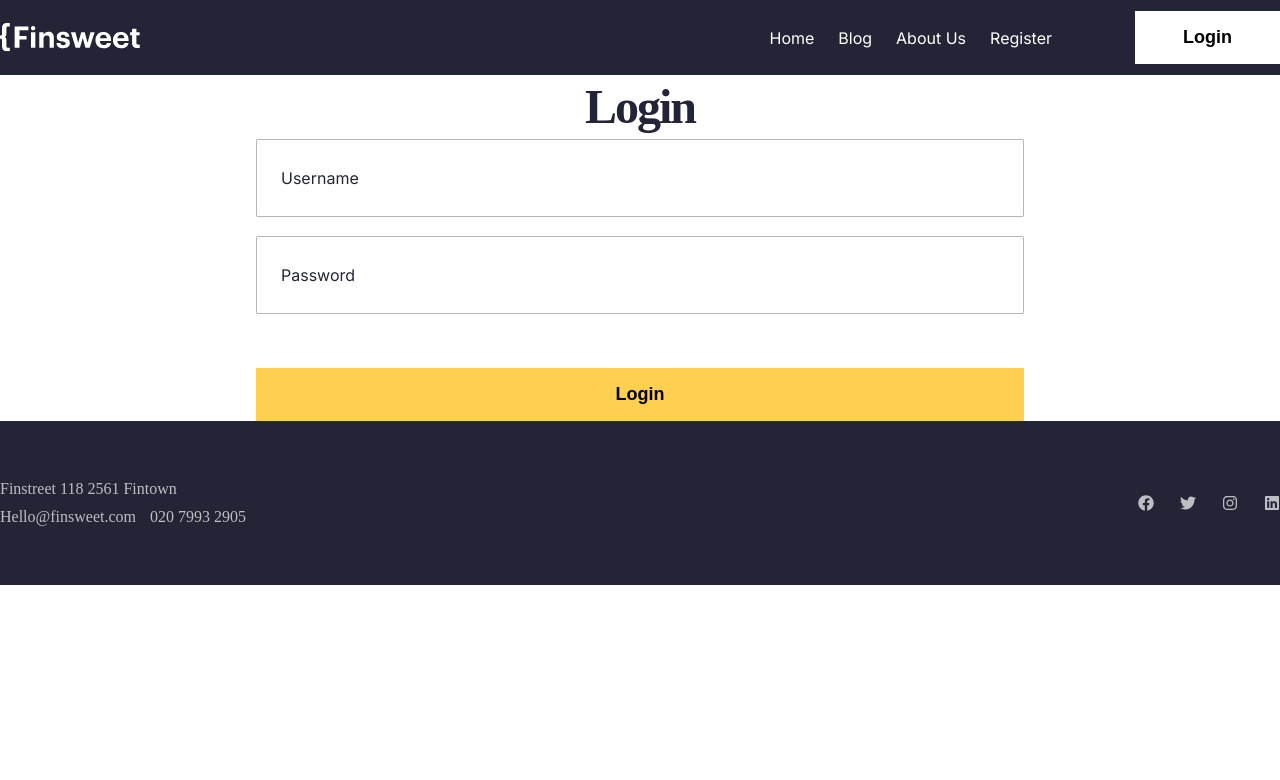
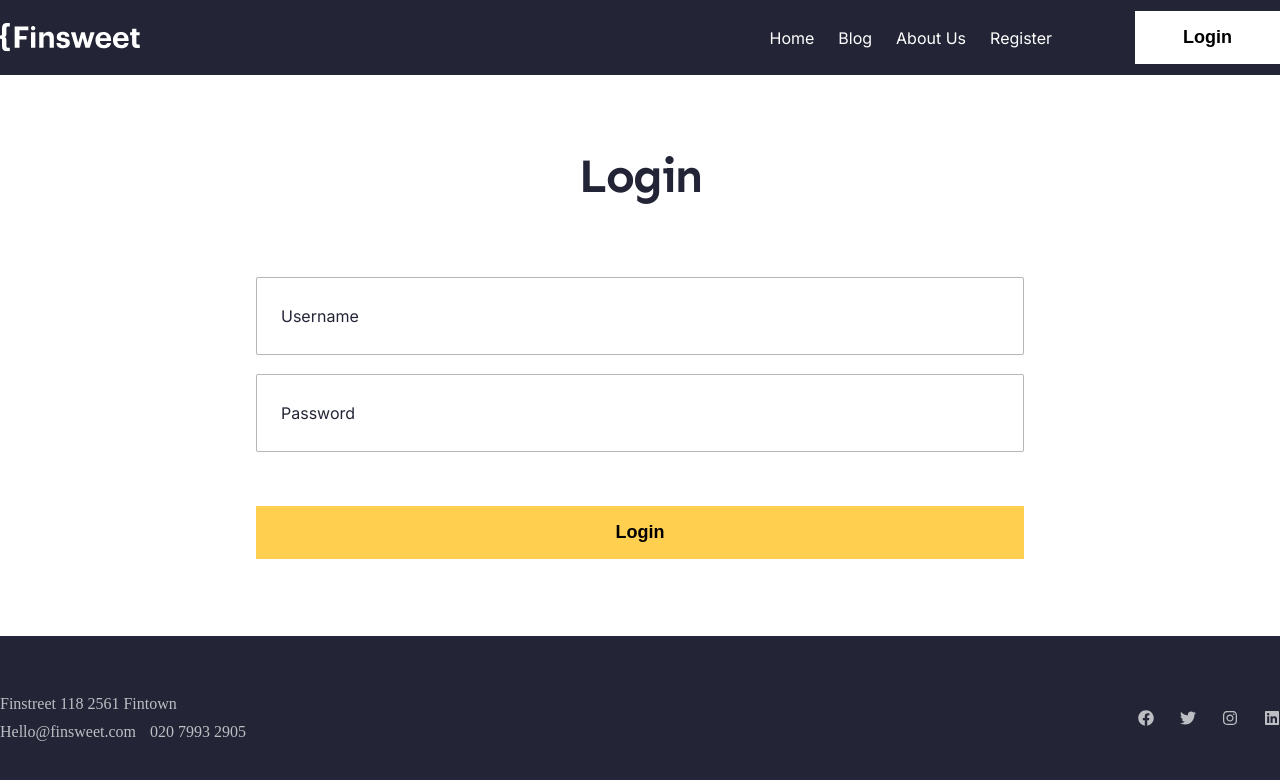
Before and after one commit to Dilshodjon2004/blog, a React (Vite) app in the folder client/: page /login in a window 1280 px wide. Shown: the top 780 px of the page. Built offline with nearby package versions, Linux system fonts and the light colour scheme.

Commit message:
Login ui finished

```diff
--- a/client/src/components/Layout.jsx
+++ b/client/src/components/Layout.jsx
@@ -1,15 +1,17 @@
-import { Fragment } from 'react'
+import { useLocation } from 'react-router-dom'
 import Header from './Header'
 import Footer from './Footer'
 import { Outlet } from 'react-router-dom'
+const authPages = ['/login', '/register']
 
 const Layout = () => {
+	const location = useLocation()
 	return (
-		<Fragment>
+		<div className={authPages.includes(location.pathname) && 'layout'}>
 			<Header />
 			<Outlet />
 			<Footer />
-		</Fragment>
+		</div>
 	)
 }
 
--- a/client/src/styles/abstracts/_mixins.scss
+++ b/client/src/styles/abstracts/_mixins.scss
@@ -11,8 +11,10 @@
 	width: auto;
 }
 
-@mixin heading() {
-	color: $primary-blue;
+@mixin heading($textColor: $primary-blue, $paddingTop: 0) {
+	padding: #{$paddingTop}px 0;
+	color: $textColor;
+	font-family: $secondaryFont;
 	font-size: 48px;
 	font-weight: 700;
 	line-height: 64px;
--- a/client/src/styles/base/_reset.scss
+++ b/client/src/styles/base/_reset.scss
@@ -8,6 +8,15 @@
 .container {
 	max-width: 1280px;
 	margin: 0 auto;
+}
+
+.layout {
+	footer {
+		position: absolute;
+		bottom: 0;
+		left: 0;
+		width: 100%;
+	}
 }
 
 input {
--- a/client/src/styles/pages/login.scss
+++ b/client/src/styles/pages/login.scss
@@ -1,17 +1,16 @@
 @use '../abstracts' as *;
 .section-wrapper {
-	width: 100%;
 	text-align: center;
 
 	.heading {
-		@include heading();
+		@include heading($primary-blue, 69);
 	}
 
 	form {
 		display: flex;
 		flex-direction: column;
+		margin: 0 auto;
 		max-width: 768px;
-		margin: 0 auto;
 		row-gap: 19px;
 		.btn {
 			margin-top: 35px;
```
